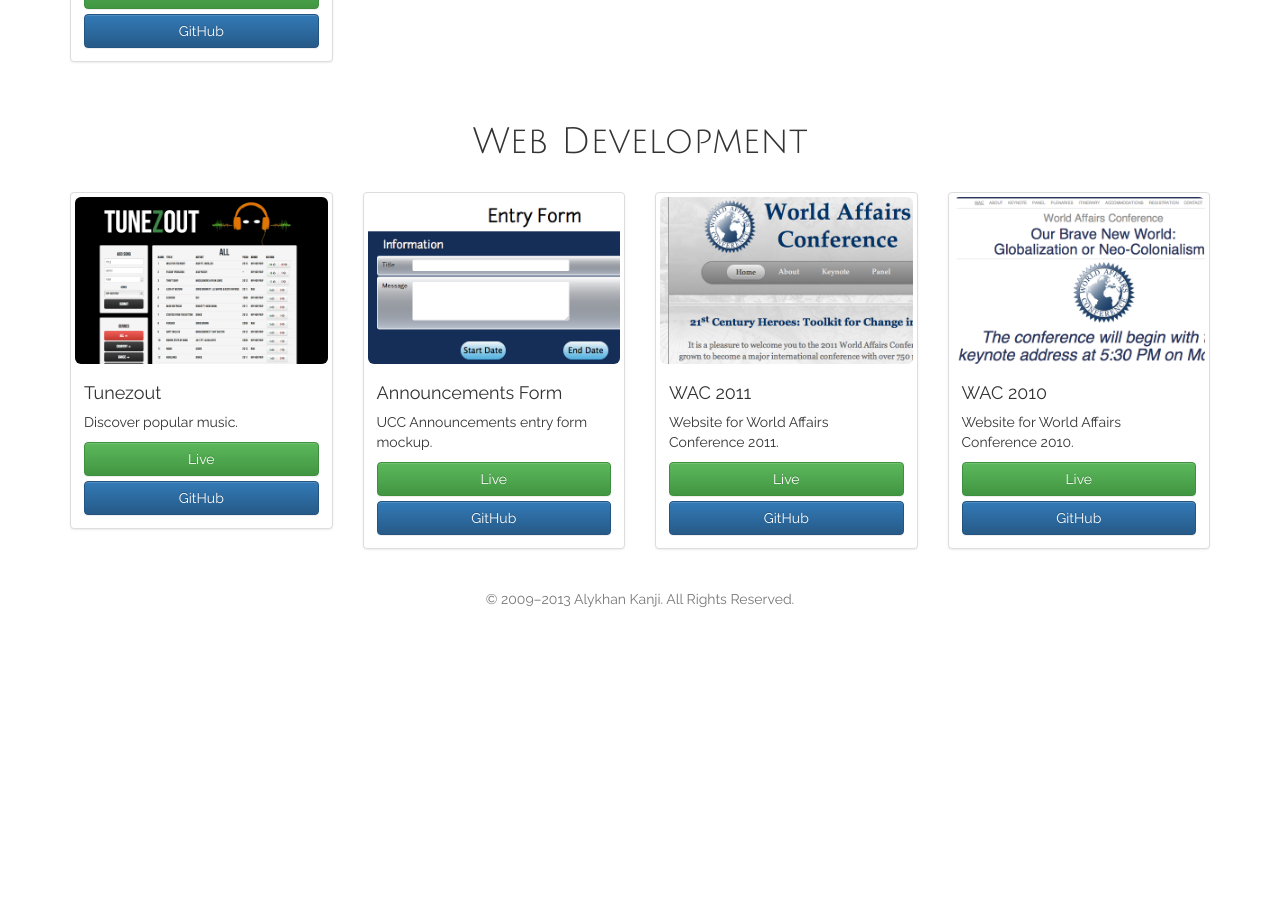
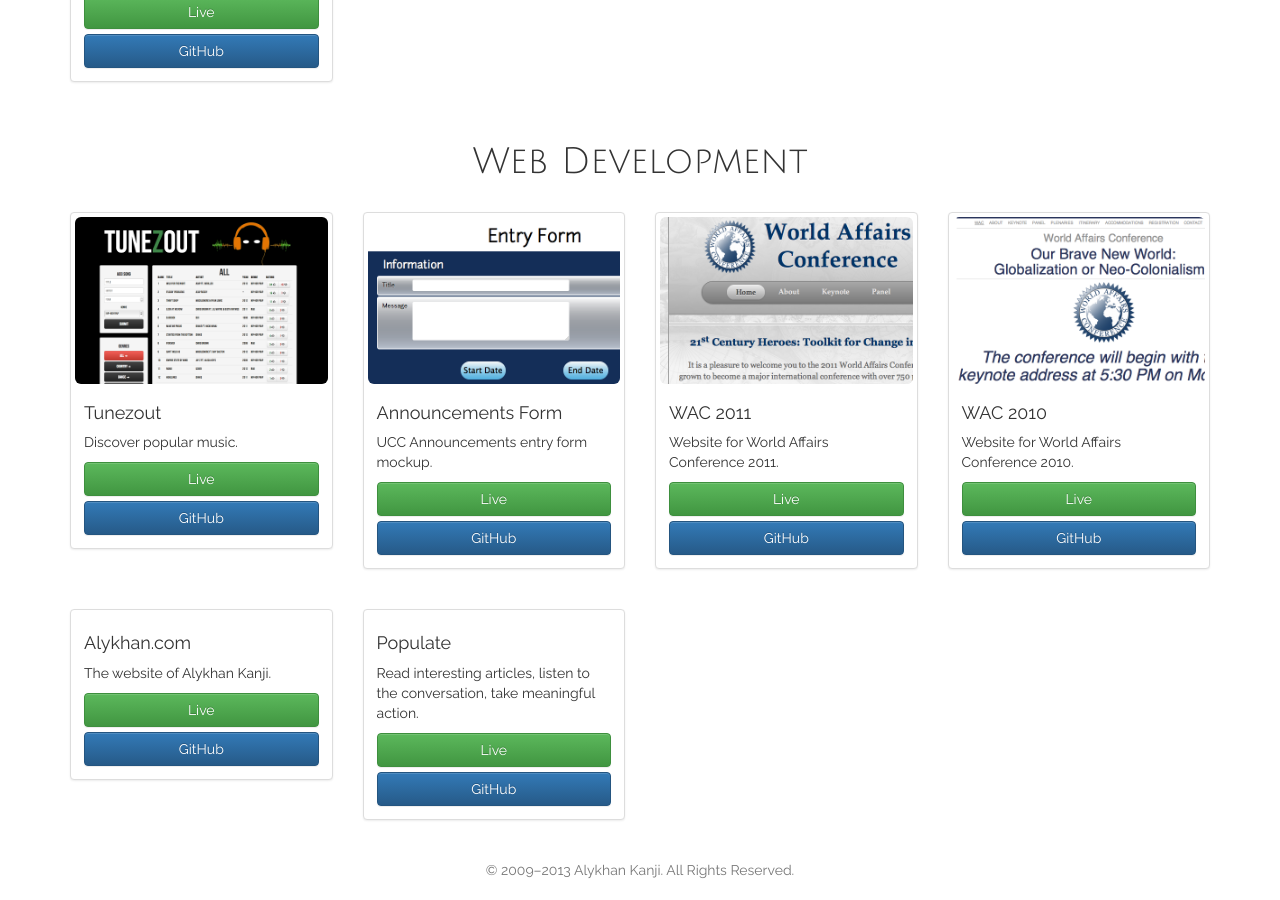
Before and after one commit to alykhank/alykhank.github.io, a Jekyll site: the page built from portfolio.html, in a window 1280 px wide and 900 px high, scrolled down 1544 px. Built offline with Jekyll 4.4.1, drawn with Linux system fonts in a browser that asks for light colours; nearby versions of some CDN libraries; comment, search, counter and statistics services are not loaded; before the commit the page ends 2173 px from its top, so only the background shows below that.

Commit message:
Add Alykhan.com and Populate to Portfolio

```diff
--- a/portfolio.html
+++ b/portfolio.html
@@ -28,6 +28,7 @@
 		</div>
 	</div>
 	<div class="clearfix visible-xs"></div>
+	<br class="visible-xs">
 	<div class="col-xs-6 col-sm-3">
 		<div class="thumbnail">
 			<img src="img/goosewatch.png" alt="NextRide" class="img-rounded img-responsive">
@@ -50,6 +51,7 @@
 		</div>
 	</div>
 </div>
+<br>
 <div class="row">
 	<div class="col-xs-6 col-sm-3">
 		<div class="thumbnail">
@@ -101,6 +103,7 @@
 		</div>
 	</div>
 	<div class="clearfix visible-xs"></div>
+	<br class="visible-xs">
 	<div class="col-xs-6 col-sm-3">
 		<div class="thumbnail">
 			<img src="img/wac2011_thumb.png" alt="WAC 2011" class="img-rounded img-responsive">
@@ -124,3 +127,28 @@
 		</div>
 	</div>
 </div>
+<br>
+<div class="row">
+	<div class="col-xs-6 col-sm-3">
+		<div class="thumbnail">
+			<!-- <img src="" alt="Alykhan.com" class="img-rounded img-responsive"> -->
+			<div class="caption">
+				<h4>Alykhan.com</h4>
+				<p>The website of Alykhan Kanji.</p>
+				<a href="http://alykhan.com" target="_blank" class="btn btn-success btn-block">Live</a>
+				<a href="https://github.com/alykhank/alykhank.github.io" target="_blank" class="btn btn-primary btn-block">GitHub</a>
+			</div>
+		</div>
+	</div>
+	<div class="col-xs-6 col-sm-3">
+		<div class="thumbnail">
+			<!-- <img src="" alt="Populate" class="img-rounded img-responsive"> -->
+			<div class="caption">
+				<h4>Populate</h4>
+				<p>Read interesting articles, listen to the conversation, take meaningful action.</p>
+				<a href="http://populate-mit.herokuapp.com" target="_blank" class="btn btn-success btn-block">Live</a>
+				<a href="https://github.com/alykhank/populate" target="_blank" class="btn btn-primary btn-block">GitHub</a>
+			</div>
+		</div>
+	</div>
+</div>
```
